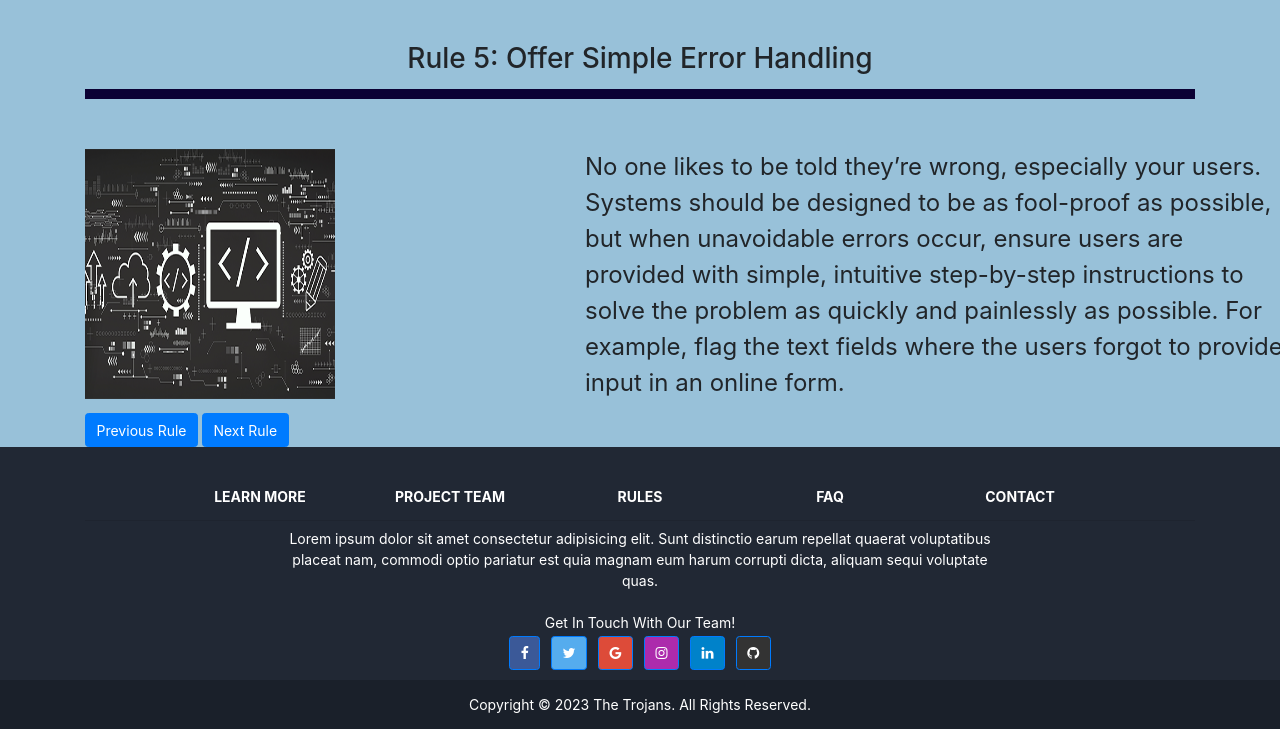
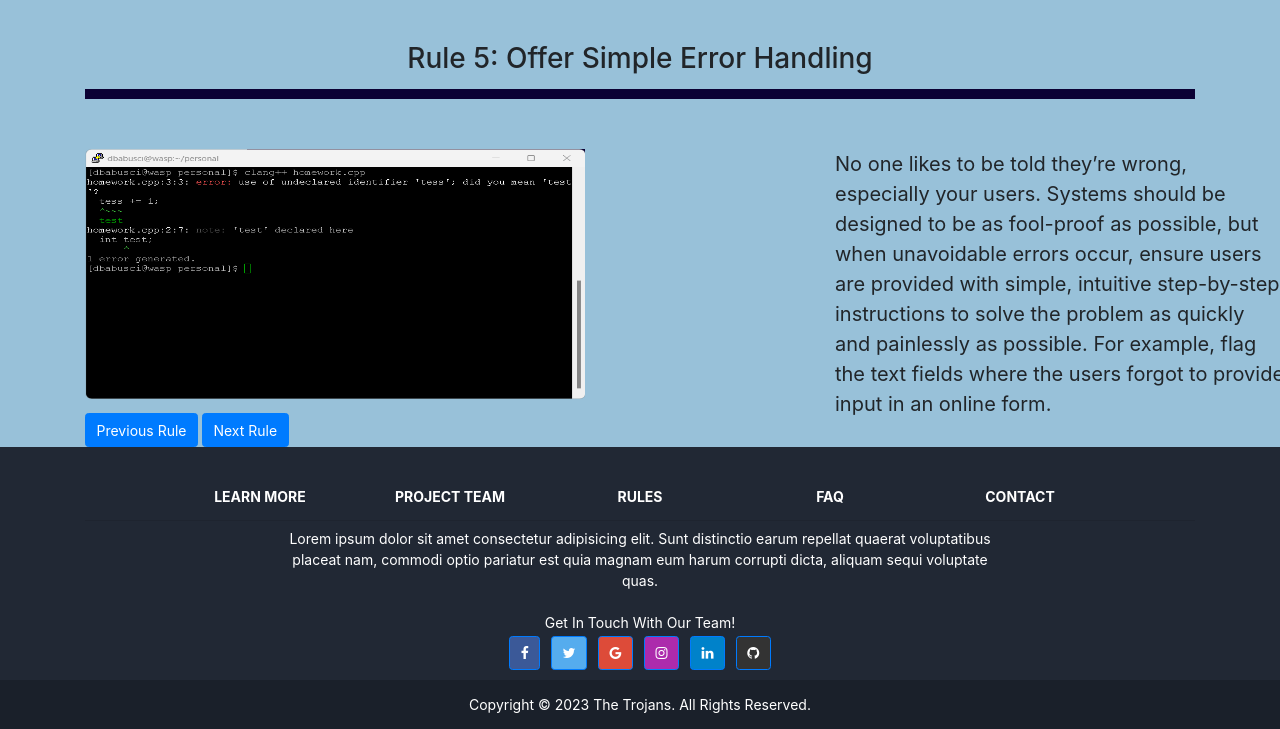
Before and after one commit to HCIGiovanniFanclub/HCIProject, a Flask app: page /rule5 in a window 1280 px wide. Shown: the part 73-802 px from the top of the page. Run offline with Flask 3, Linux system fonts and the light colour scheme; some libraries are stand-ins or nearby versions.

Commit message:
Need reviewing for the image and help formatting

```diff
--- a/website/templates/rule5.html
+++ b/website/templates/rule5.html
@@ -11,8 +11,8 @@
   width:device-width;
   "
 >
-<p allign="left" style="font-size:x-large;width:1200px;height:250px;margin-top:50px">
-  <img src="./CE0060b.png" alt="testing" style="float:left;width:250px;height:250px;margin-right:250px;">
+<p allign="left" style="font-size:20px;width:1200px;height:250px;margin-top:50px">
+  <img src="../static/rule5Example.png" alt="testing" style="float:left;width:500px;height:250px;margin-right:250px;">
   No one likes to be told they’re wrong, especially
   your users. Systems should be designed to be as fool-proof as possible, but
   when unavoidable errors occur, ensure users are provided with simple,
```
Also changed, not shown: website/static/rule5Example.png (added).
